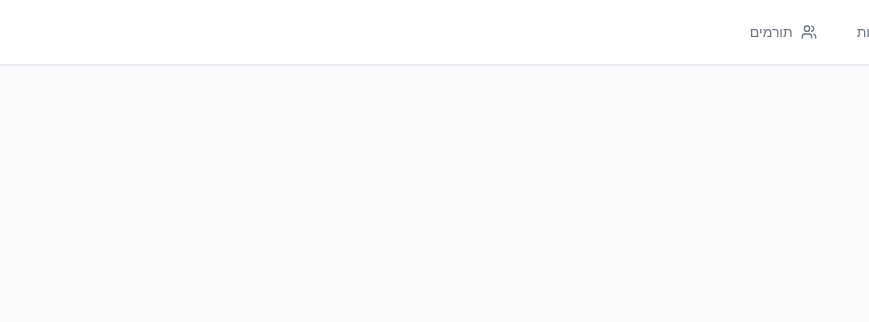
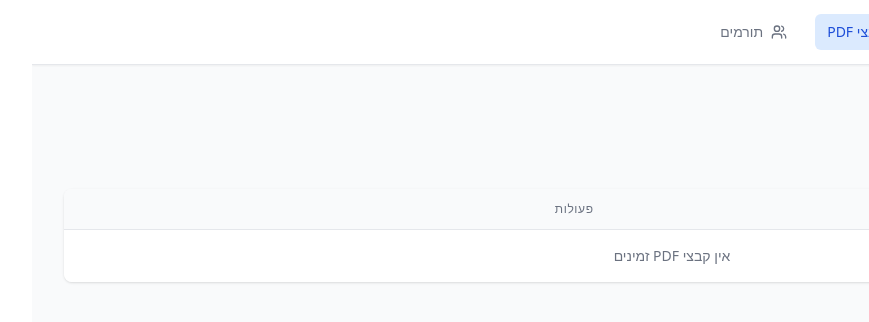
Before and after one commit to mattislub/CRM, a React (Vite) app: page /pdfs in a window 1280 px wide. Shown: the top 322 px of the page, without its empty margins (411-1280 px from the left). Built offline with nearby package versions, Linux system fonts and the light colour scheme.

Commit message:
feat: list uploaded PDFs and split pages

```diff
--- a/package.json
+++ b/package.json
@@ -16,6 +16,7 @@
     "dotenv": "^16.4.5",
     "html2canvas": "^1.4.1",
     "jspdf": "^3.0.1",
+    "pdf-lib": "^1.17.1",
     "lucide-react": "^0.344.0",
     "react": "^18.3.1",
     "react-dom": "^18.3.1",
--- a/src/App.tsx
+++ b/src/App.tsx
@@ -3,6 +3,7 @@ import { BrowserRouter as Router, Routes, Route } from 'react-router-dom';
 import Layout from './components/Layout';
 import UploadsPage from './components/UploadsPage';
 import DonorsPage from './components/DonorsPage';
+import PdfListPage from './components/PdfListPage';
 
 function App() {
   return (
@@ -11,6 +12,7 @@ function App() {
         <Routes>
           <Route path="/" element={<UploadsPage />} />
           <Route path="/uploads" element={<UploadsPage />} />
+          <Route path="/pdfs" element={<PdfListPage />} />
           <Route path="/donors" element={<DonorsPage />} />
         </Routes>
       </Layout>
--- a/src/components/Layout.tsx
+++ b/src/components/Layout.tsx
@@ -1,6 +1,6 @@
 import React from 'react';
 import { Link, useLocation } from 'react-router-dom';
-import { Upload, Home, Users } from 'lucide-react';
+import { Upload, Home, Users, FileText } from 'lucide-react';
 
 interface LayoutProps {
   children: React.ReactNode;
@@ -36,6 +36,18 @@ export default function Layout({ children }: LayoutProps) {
                 </Link>
 
                 <Link
+                  to="/pdfs"
+                  className={`flex items-center space-x-2 space-x-reverse px-3 py-2 rounded-md text-sm font-medium transition-colors ${
+                    isActive('/pdfs')
+                      ? 'bg-blue-100 text-blue-700'
+                      : 'text-gray-500 hover:text-gray-700 hover:bg-gray-100'
+                  }`}
+                >
+                  <FileText className="h-4 w-4" />
+                  <span>קבצי PDF</span>
+                </Link>
+
+                <Link
                   to="/donors"
                   className={`flex items-center space-x-2 space-x-reverse px-3 py-2 rounded-md text-sm font-medium transition-colors ${
                     isActive('/donors')
--- /dev/null
+++ b/src/components/PdfListPage.tsx
@@ -0,0 +1,81 @@
+import React, { useEffect, useState } from 'react';
+import { Scissors } from 'lucide-react';
+import { PDFDocument } from 'pdf-lib';
+
+interface SavedPdf {
+  id: string;
+  name: string;
+  data: string;
+}
+
+export default function PdfListPage() {
+  const [pdfs, setPdfs] = useState<SavedPdf[]>([]);
+
+  useEffect(() => {
+    const stored = localStorage.getItem('pdfs');
+    if (stored) {
+      setPdfs(JSON.parse(stored));
+    }
+  }, []);
+
+  const splitPdf = async (pdf: SavedPdf) => {
+    const byteArray = Uint8Array.from(atob(pdf.data.split(',')[1]), c => c.charCodeAt(0));
+    const doc = await PDFDocument.load(byteArray);
+    const totalPages = doc.getPageCount();
+    for (let i = 0; i < totalPages; i++) {
+      const newDoc = await PDFDocument.create();
+      const [page] = await newDoc.copyPages(doc, [i]);
+      newDoc.addPage(page);
+      const newBytes = await newDoc.save();
+      const blob = new Blob([newBytes], { type: 'application/pdf' });
+      const link = document.createElement('a');
+      link.href = URL.createObjectURL(blob);
+      link.download = `${pdf.name.replace(/\.pdf$/i, '')}-page-${i + 1}.pdf`;
+      link.click();
+      URL.revokeObjectURL(link.href);
+    }
+  };
+
+  return (
+    <div className="space-y-8">
+      <div>
+        <h1 className="text-3xl font-bold text-gray-900">קבצי PDF</h1>
+        <p className="text-gray-600 mt-2">ניהול קבצי PDF שהועלו</p>
+      </div>
+
+      <div className="bg-white rounded-lg shadow overflow-hidden">
+        <table className="min-w-full divide-y divide-gray-200">
+          <thead className="bg-gray-50">
+            <tr>
+              <th className="px-6 py-3 text-right text-xs font-medium text-gray-500 uppercase tracking-wider">שם הקובץ</th>
+              <th className="px-6 py-3 text-right text-xs font-medium text-gray-500 uppercase tracking-wider">פעולות</th>
+            </tr>
+          </thead>
+          <tbody className="bg-white divide-y divide-gray-200">
+            {pdfs.map(pdf => (
+              <tr key={pdf.id}>
+                <td className="px-6 py-4 whitespace-nowrap text-sm text-gray-900">{pdf.name}</td>
+                <td className="px-6 py-4 whitespace-nowrap text-sm text-gray-500">
+                  <button
+                    onClick={() => splitPdf(pdf)}
+                    className="inline-flex items-center space-x-1 space-x-reverse text-blue-600 hover:text-blue-900"
+                  >
+                    <Scissors className="h-4 w-4" />
+                    <span>פצל עמודים</span>
+                  </button>
+                </td>
+              </tr>
+            ))}
+            {pdfs.length === 0 && (
+              <tr>
+                <td colSpan={2} className="px-6 py-4 text-center text-sm text-gray-500">
+                  אין קבצי PDF זמינים
+                </td>
+              </tr>
+            )}
+          </tbody>
+        </table>
+      </div>
+    </div>
+  );
+}
--- a/src/components/UploadsPage.tsx
+++ b/src/components/UploadsPage.tsx
@@ -16,6 +16,14 @@ export default function UploadsPage() {
   const [dragActive, setDragActive] = useState(false);
   const excelInputRef = useRef<HTMLInputElement>(null);
   const pdfInputRef = useRef<HTMLInputElement>(null);
+
+  const fileToBase64 = (file: File): Promise<string> =>
+    new Promise((resolve, reject) => {
+      const reader = new FileReader();
+      reader.readAsDataURL(file);
+      reader.onload = () => resolve(reader.result as string);
+      reader.onerror = reject;
+    });
 
   const handleDrag = (e: React.DragEvent) => {
     e.preventDefault();
@@ -58,15 +66,28 @@ export default function UploadsPage() {
 
         setUploadedFiles(prev => [...prev, newFile]);
 
+        const savePdf = async () => {
+          const data = await fileToBase64(file);
+          const stored = localStorage.getItem('pdfs');
+          const pdfs = stored ? JSON.parse(stored) : [];
+          pdfs.push({ id: newFile.id, name: file.name, data });
+          localStorage.setItem('pdfs', JSON.stringify(pdfs));
+        };
+
         // סימולציה של העלאה
         setTimeout(() => {
+          const isSuccess = Math.random() > 0.1;
           setUploadedFiles(prev =>
             prev.map(f =>
               f.id === newFile.id
-                ? { ...f, status: Math.random() > 0.1 ? 'success' : 'error', errorMessage: 'שגיאה בהעלאת הקובץ' }
+                ? { ...f, status: isSuccess ? 'success' : 'error', errorMessage: 'שגיאה בהעלאת הקובץ' }
                 : f
             )
           );
+
+          if (isSuccess && fileType === 'pdf') {
+            savePdf();
+          }
         }, 2000);
       }
     });
```
